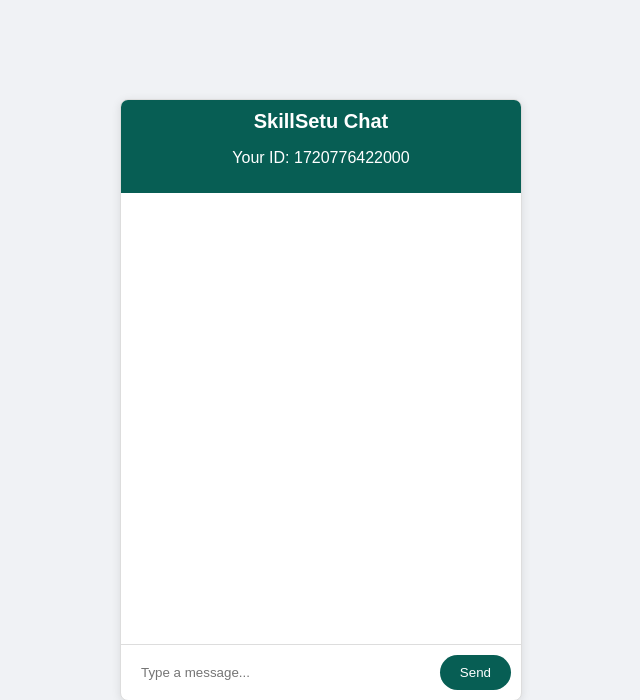
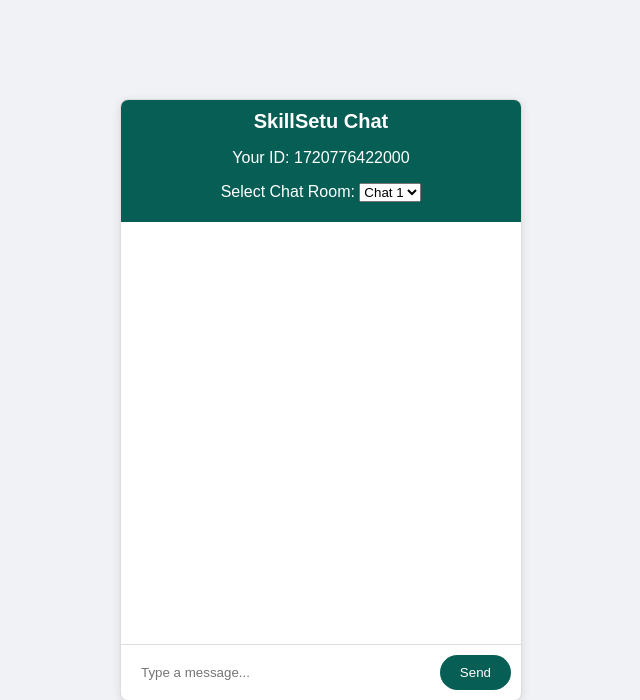
Before and after one commit to SkillSetu/Chat-Backend, a FastAPI app: page / in a window 1280 px wide. Shown: the top 700 px of the page, without its empty margins (319-959 px from the left). Run offline with FastAPI, Linux system fonts and the light colour scheme.

Commit message:
chore: Update dependencies and add chat room selection in chat.html

```diff
--- a/pyproject.toml
+++ b/pyproject.toml
@@ -10,6 +10,8 @@ python = "^3.11"
 fastapi = "^0.111.0"
 uvicorn = "^0.30.1"
 jinja2 = "^3.1.4"
+logging = "^0.4.9.6"
+fastapi-limiter = "^0.1.6"
 
 [tool.poetry.scripts]
 start = "uvicorn skillsetu_chat.main:app --reload"
--- a/skillsetu_chat/main.py
+++ b/skillsetu_chat/main.py
@@ -2,29 +2,38 @@ import os
 from fastapi import FastAPI, WebSocket, WebSocketDisconnect, Request
 from fastapi.templating import Jinja2Templates
 from fastapi.responses import HTMLResponse
+import logging
+from fastapi_limiter.depends import WebSocketRateLimiter
 
 current_dir = os.path.dirname(os.path.abspath(__file__))
 
 app = FastAPI()
 templates = Jinja2Templates(directory=os.path.join(current_dir, "templates"))
+logger = logging.getLogger(__name__)
 
 
 class ConnectionManager:
     def __init__(self):
-        self.active_connections: list[WebSocket] = []
+        self.active_connections: dict[str, list[WebSocket]] = {
+            "chat1": [],
+            "chat2": [],
+            "chat3": [],
+        }
 
-    async def connect(self, websocket: WebSocket):
+    async def connect(self, websocket: WebSocket, chat_id: str):
         await websocket.accept()
-        self.active_connections.append(websocket)
+        if chat_id not in self.active_connections:
+            self.active_connections[chat_id] = []
+        self.active_connections[chat_id].append(websocket)
 
-    def disconnect(self, websocket: WebSocket):
-        self.active_connections.remove(websocket)
+    def disconnect(self, websocket: WebSocket, chat_id: str):
+        self.active_connections[chat_id].remove(websocket)
 
     async def send_personal_message(self, message: str, websocket: WebSocket):
         await websocket.send_text(message)
 
-    async def broadcast(self, message: str):
-        for connection in self.active_connections:
+    async def broadcast(self, message: str, chat_id: str):
+        for connection in self.active_connections[chat_id]:
             await connection.send_text(message)
 
 
@@ -36,14 +45,20 @@ async def get(request: Request):
     return templates.TemplateResponse("chat.html", {"request": request})
 
 
-@app.websocket("/ws/{client_id}")
-async def websocket_endpoint(websocket: WebSocket, client_id: int):
-    await manager.connect(websocket)
+@app.websocket("/ws/{chat_id}/{client_id}")
+async def websocket_endpoint(websocket: WebSocket, chat_id: str, client_id: int):
+    await manager.connect(websocket, chat_id)
+    logger.info(f"Client #{client_id} joined the chat {chat_id}")
+    ratelimit = WebSocketRateLimiter(
+        times=50, seconds=10, callback=lambda: manager.disconnect(websocket, chat_id)
+    )
+
     try:
         while True:
             data = await websocket.receive_text()
             await manager.send_personal_message(f"You wrote: {data}", websocket)
-            await manager.broadcast(f"Client #{client_id} says: {data}")
+            await manager.broadcast(f"Client #{client_id} says: {data}", chat_id)
     except WebSocketDisconnect:
-        manager.disconnect(websocket)
-        await manager.broadcast(f"Client #{client_id} left the chat")
+        manager.disconnect(websocket, chat_id)
+        logger.info(f"Client #{client_id} left the chat {chat_id}")
+        await manager.broadcast(f"Client #{client_id} left the chat", chat_id)
--- a/skillsetu_chat/templates/chat.html
+++ b/skillsetu_chat/templates/chat.html
@@ -75,6 +75,9 @@
 				border-radius: 20px;
 				cursor: pointer;
 			}
+			.chat-select {
+				margin-bottom: 10px;
+			}
 		</style>
 	</head>
 	<body>
@@ -82,6 +85,14 @@
 			<div class="chat-header">
 				<h1>SkillSetu Chat</h1>
 				<p>Your ID: <span id="ws-id"></span></p>
+				<div class="chat-select">
+					<label for="chat-room">Select Chat Room:</label>
+					<select id="chat-room" onchange="connectToChat()">
+						<option value="chat1">Chat 1</option>
+						<option value="chat2">Chat 2</option>
+						<option value="chat3">Chat 3</option>
+					</select>
+				</div>
 			</div>
 			<div class="chat-messages">
 				<ul id="messages"></ul>
@@ -93,28 +104,62 @@
 		</div>
 		<script>
 			var client_id = Date.now();
+			var ws;
+			var currentChatRoom = "chat1";
+			var chatMessages = {
+				chat1: [],
+				chat2: [],
+				chat3: []
+			};
+
 			document.querySelector("#ws-id").textContent = client_id;
-			var ws = new WebSocket(`ws://{{ request.url.hostname }}:{{ request.url.port }}/ws/${client_id}`);
-			ws.onmessage = function (event) {
+
+			function connectToChat() {
+				if (ws) {
+					ws.close();
+				}
+				currentChatRoom = document.getElementById("chat-room").value;
+				ws = new WebSocket(
+					`ws://{{ request.url.hostname }}:{{ request.url.port }}/ws/${currentChatRoom}/${client_id}`
+				);
+				ws.onmessage = function (event) {
+					var message = {
+						text: event.data,
+						isSent: event.data.startsWith("You wrote:")
+					};
+					chatMessages[currentChatRoom].push(message);
+					displayMessages();
+				};
+				displayMessages();
+			}
+
+			function displayMessages() {
 				var messages = document.getElementById("messages");
-				var message = document.createElement("li");
-				var content = document.createTextNode(event.data);
-				message.appendChild(content);
-				if (event.data.startsWith("You wrote:")) {
-					message.style.alignSelf = "flex-end";
-					message.style.backgroundColor = "#e1ffc7";
-				} else {
-					message.classList.add("received");
-				}
-				messages.appendChild(message);
+				messages.innerHTML = "";
+				chatMessages[currentChatRoom].forEach(function (message) {
+					var li = document.createElement("li");
+					var content = document.createTextNode(message.text);
+					li.appendChild(content);
+					if (message.isSent) {
+						li.style.alignSelf = "flex-end";
+						li.style.backgroundColor = "#e1ffc7";
+					} else {
+						li.classList.add("received");
+					}
+					messages.appendChild(li);
+				});
 				messages.scrollTop = messages.scrollHeight;
-			};
+			}
+
 			function sendMessage(event) {
 				var input = document.getElementById("messageText");
 				ws.send(input.value);
 				input.value = "";
 				event.preventDefault();
 			}
+
+			// Connect to the default chat room on page load
+			connectToChat();
 		</script>
 	</body>
 </html>
```
Also changed, not shown: 1 other file.
